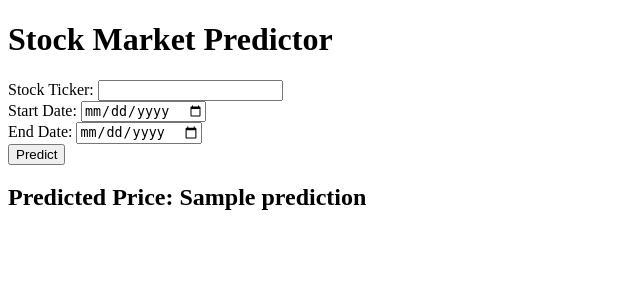
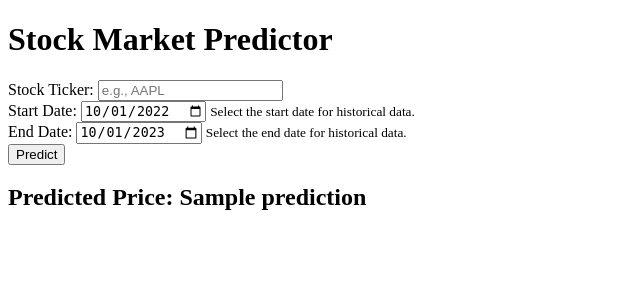
Before and after one commit to NeelChandwani1/stock-market-predictor, a Flask app: template templates/index.html in a window 1280 px wide. Shown: the top 300 px of the page, without its empty margins (0-640 px from the left). Run offline with Flask 3, Linux system fonts and the light colour scheme; the template is opened without the code that fills it: most values are stand-ins (such as "Sample title", 1, 10 or a date in 2020).

Commit message:
Update index.html

```diff
--- a/templates/index.html
+++ b/templates/index.html
@@ -9,13 +9,15 @@
     <h1>Stock Market Predictor</h1>
     <form method="POST">
         <label for="ticker">Stock Ticker:</label>
-        <input type="text" id="ticker" name="ticker" required>
+        <input type="text" id="ticker" name="ticker" placeholder="e.g., AAPL" required>
         <br>
         <label for="start_date">Start Date:</label>
-        <input type="date" id="start_date" name="start_date" required>
+        <input type="date" id="start_date" name="start_date" value="2022-10-01" required>
+        <small>Select the start date for historical data.</small>
         <br>
         <label for="end_date">End Date:</label>
-        <input type="date" id="end_date" name="end_date" required>
+        <input type="date" id="end_date" name="end_date" value="2023-10-01" required>
+        <small>Select the end date for historical data.</small>
         <br>
         <button type="submit">Predict</button>
     </form>
```
